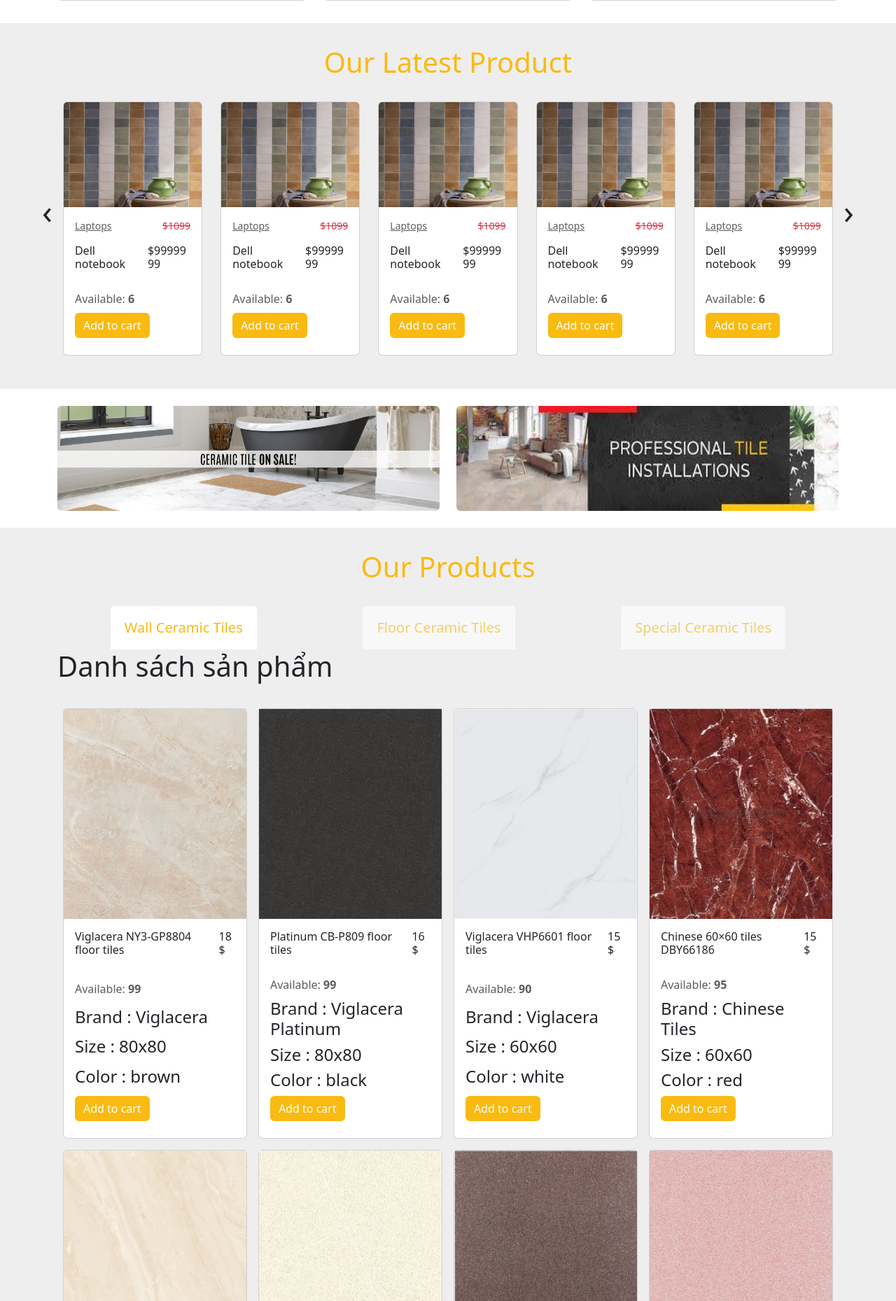
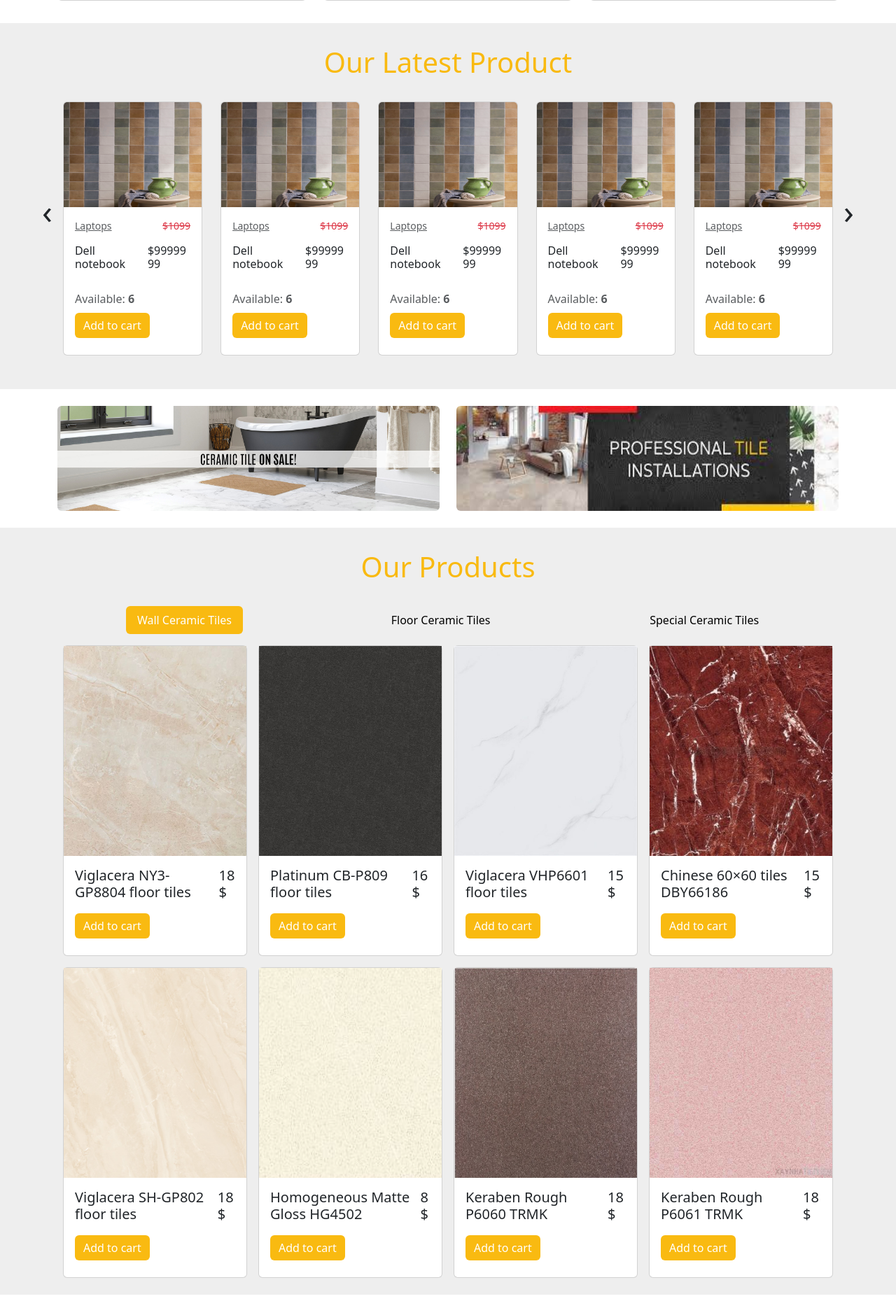
Before and after one commit to huongcaoha1994/ceramic-tiles, a PHP site: page /view/main.php in a window 1280 px wide. Shown: the part 1221-3080 px from the top of the page at 70% size. Run offline with PHP 8.4, Linux system fonts and the light colour scheme; data comes from the database, SQL or seed files in the repository.

Commit message:
big update

```diff
--- a/SRC/assets/css/style.css
+++ b/SRC/assets/css/style.css
@@ -23,6 +23,19 @@
 .text-primary {
   color: var(--primary-color) !important;
 }
+
+/* Nav pill */
+.nav-pills .nav-link.active, .nav-pills .show > .nav-link {
+background-color: var(--primary-color);
+}
+.nav-link {
+  color: #000;
+}
+
+.nav-link:hover {
+  color: var(--hover-color);
+}
+
 
 /* Navbar header  */
 @media (max-width: 991.98px) {
@@ -96,9 +109,16 @@
 
 @media (min-width: 993px) {
   #header ul.navbar-nav.me-auto.mb-2.mb-lg-0 {
+    font-size: 1rem;
+  }
+}
+
+@media (min-width: 1200px) {
+  #header ul.navbar-nav.me-auto.mb-2.mb-lg-0 {
     font-size: 1.3rem;
   }
 }
+
 
 /* Thêm dấu ... vào title với giá khi quá dài */
 .product-view {
@@ -153,62 +173,6 @@
   transform: translateY(-2px);
 }
 
-/* Nav tabs  */
-
-.hn-tabs {
-  display: flex;
-  position: relative;
-}
-.hn-tabs .hn-line {
-  position: absolute;
-  left: 0;
-  bottom: 0;
-  width: 0;
-  height: 6px;
-  border-radius: 15px;
-  background-color: #c23564;
-  transition: all 0.2s ease;
-}
-.hn-tab-item {
-  min-width: 80px;
-  padding: 16px 20px 11px 20px;
-  font-size: 20px;
-  text-align: center;
-  color: var(--primary-color);
-  background-color: #fff;
-  border-top-left-radius: 5px;
-  border-top-right-radius: 5px;
-  border-bottom: 5px solid transparent;
-  opacity: 0.6;
-  cursor: pointer;
-  transition: all 0.5s ease;
-  word-break: break-all;
-}
-
-.hn-tab-icon {
-  font-size: 24px;
-  width: 32px;
-  position: relative;
-  top: 2px;
-}
-.hn-tab-item:hover {
-  opacity: 1;
-  background-color: rgba(194, 53, 100, 0.05);
-  border-color: rgba(194, 53, 100, 0.1);
-}
-.hn-tab-item.active {
-  opacity: 1;
-}
-.hn-tab-content {
-  padding: 28px 0;
-}
-.hn-tab-pane {
-  color: #333;
-  display: none;
-}
-.hn-tab-pane.active {
-  display: block;
-}
 
 /* Set equal card-items */
 .set-equal {
--- a/SRC/assets/js/footerscript.js
+++ b/SRC/assets/js/footerscript.js
@@ -19,34 +19,24 @@ $(".owl-carousel").owlCarousel({
   },
 });
 
-// Function chay tab
-const itemTab = document.querySelector.bind(document);
-const paneTab = document.querySelectorAll.bind(document);
-
-const tabs = paneTab(".hn-tab-item");
-const panes = paneTab(".hn-tab-pane");
-
-const tabActive = itemTab(".hn-tab-item.active");
-const line = itemTab(".hn-tabs .line");
-
-requestIdleCallback(function () {
-  line.style.left = tabActive.offsetLeft + "px";
-  line.style.width = tabActive.offsetWidth + "px";
-});
-
-tabs.forEach((tab, index) => {
-  const pane = panes[index];
-
-  tab.onclick = function () {
-    itemTab(".hn-tab-item.active").classList.remove("active");
-    itemTab(".hn-tab-pane.active").classList.remove("active");
-
-    line.style.left = this.offsetLeft + "px";
-    line.style.width = this.offsetWidth + "px";
-
-    this.classList.add("active");
-    pane.classList.add("active");
-  };
+$(".categories-carousel").owlCarousel({
+  loop: true,
+  margin: 10,
+  nav: true,
+  responsive: {
+    0: {
+      items: 2,
+    },
+    762: {
+      items: 3,
+    },
+    992: {
+      items: 4,
+    },
+    1200: {
+      items: 5,
+    },
+  },
 });
 
 //Function search bar
--- a/SRC/view/header.php
+++ b/SRC/view/header.php
@@ -12,6 +12,8 @@
     <link rel="stylesheet" href="https://cdnjs.cloudflare.com/ajax/libs/font-awesome/6.4.2/css/all.min.css">
     <link rel="stylesheet" href="../assets/js/OwlCarousel2-2.3.4/dist/assets/owl.carousel.css">
     <link rel="stylesheet" href="../assets/js/OwlCarousel2-2.3.4/docs/assets/owl.theme.green.min.cs">
+    <script src='https://cdnjs.cloudflare.com/ajax/libs/jquery/3.5.1/jquery.min.js'></script>
+
     <title>Tiles Ceramic</title>
 </head>
 
@@ -27,7 +29,7 @@
             <div class="navbar-collapse offcanvas-collapse px-2 text-warning" id="navbarsExampleDefault">
                 <ul class="navbar-nav me-auto mb-2 mb-lg-0 text-warning">
                     <li class="nav-item">
-                        <a class="nav-link active" aria-current="page" href="./main.php">Home</a>
+                        <a class="nav-link " aria-current="page" href="./shop.php">Shop</a>
                     </li>
 
                     <li class="nav-item dropdown">
@@ -69,7 +71,7 @@
                         <a class="nav-link" href="./aboutus.php">About Us</a>
                     </li>
                     <li class="nav-item">
-                        <a class="nav-link" href="./contactus.php">Contact Us</a>
+                        <a class="nav-link" href="./contact.php">Contact Us</a>
                     </li>
                 </ul>
             </div>
--- a/SRC/view/main.php
+++ b/SRC/view/main.php
@@ -1,17 +1,3 @@
-<!DOCTYPE html>
-<html lang="en">
-
-<head>
-  <meta charset="UTF-8">
-  <meta name="viewport" content="width=device-width, initial-scale=1.0">
-  <script src='https://cdnjs.cloudflare.com/ajax/libs/jquery/3.5.1/jquery.min.js'></script>
-  <title>Ceramic Tiles</title>
-  <script>
-
-  </script>
-</head>
-
-<body>
 
   <?php
   include("./header.php");
@@ -253,64 +239,48 @@
         <div class="col-12">
           <h1 class="text-primary text-center py-4">Our Products</h1>
 
-          <div class="hn-tabs justify-content-around">
-            <div class="hn-tab-item active">
-              Wall Ceramic Tiles
-
-            </div>
-
-            <div class="hn-tab-item">
-
-              Floor Ceramic Tiles
-
-            </div>
-
-            <div class="hn-tab-item">
-
-              Special Ceramic Tiles
-
-
-            </div>
-            <div class="line d-none"></div>
-          </div>
-          <h1>Danh sách sản phẩm</h1>
-
-          <div class="hn-tab-content">
-            <div class="hn-tab-pane active">
+          <ul class="nav nav-pills mb-3 justify-content-around" id="pills-tab" role="tablist">
+            <li class="nav-item" role="presentation">
+              <button class="nav-link active" id="pills-home-tab" data-bs-toggle="pill" data-bs-target="#pills-home" type="button" role="tab" aria-controls="pills-home" aria-selected="true">Wall Ceramic Tiles</button>
+            </li>
+            <li class="nav-item" role="presentation">
+              <button class="nav-link" id="pills-profile-tab" data-bs-toggle="pill" data-bs-target="#pills-profile" type="button" role="tab" aria-controls="pills-profile" aria-selected="false">Floor Ceramic Tiles</button>
+            </li>
+            <li class="nav-item" role="presentation">
+              <button class="nav-link" id="pills-contact-tab" data-bs-toggle="pill" data-bs-target="#pills-contact" type="button" role="tab" aria-controls="pills-contact" aria-selected="false">Special Ceramic Tiles</button>
+            </li>
+          </ul>
+          <div class="tab-content " id="pills-tabContent">
+            <div class="tab-pane fade show active" id="pills-home" role="tabpanel" aria-labelledby="pills-home-tab">
               <div class="container">
                 <div class="row">
-                  <div class="col-12">
-                    <div class="row">
-                      <?php
-                      include("product-main.php");
-                      ?>
-                    </div>
-                  </div>
+                  <?php include("product-main.php"); ?>
                 </div>
               </div>
             </div>
+            <div class="tab-pane fade" id="pills-profile" role="tabpanel" aria-labelledby="pills-profile-tab">...</div>
+            <div class="tab-pane fade" id="pills-contact" role="tabpanel" aria-labelledby="pills-contact-tab">...</div>
           </div>
-
   </section>
   <!-- Blog post  -->
   <h1 class="text-primary text-center py-4">Blog Post</h1>
   <div class="container blog-post py-3">
     <div class="row">
-      <div class="col">
+      <div class="col-12 col-md-6">
         <div class="d-flex position-relative">
           <img src="../assets/img/homepage/banner-1.jpg" class="flex-shrink-0 me-3" alt="..." width="150px" height="150px">
           <div>
-            <h5 class="mt-0">Gạch Ceramic Là Gì? Phân Biệt Với Gạch Granite, Porcelain</h5>
+            <h5 class="mt-0 text-truncate">Gạch Ceramic Là Gì? Phân Biệt Với Gạch Granite, Porcelain</h5>
             <p>Nhiều mẫu mã, họa tiết, màu sắc, giá thành phải chăng… gạch ceramic (gạch men) trở thành loại vật liệu ốp lát phổ biến hiện nay. Tuy nhiên, loại gạch này có tốt và bền chắc không, có những ưu nhược điểm gì thì không phải gia chủ nào cũng biết. Để hiểu rõ vấn đề này và tìm ra mẫu gạch ceramic đẹp cũng như phương pháp thi công nâng cao chất lượng cho bề mặt ốp lát, bạn hãy tham khảo bài viết dưới đây..</p>
             <a href="#" class="stretched-link btn btn-primary">Đọc thêm</a>
           </div>
         </div>
       </div>
-      <div class="col">
+      <div class="col-12 col-md-6">
         <div class="d-flex position-relative">
           <img src="../assets/img/homepage/banner-1.jpg" class="flex-shrink-0 me-3" alt="..." width="150px" height="150px">
           <div>
-            <h5 class="mt-0">Cách tính số lượng gạch cần sử dụng</h5>
+            <h5 class="mt-0 text-truncate">Cách tính số lượng gạch cần sử dụng</h5>
             <p>Các hộ gia đình thường khá băn khoăn khi không biết nên mua số lượng gạch bao nhiêu cho không bị thừa hay thiếu khi đưa vào thi công. Để đảm bảo tiết kiệm chi phí cho công trình và không bị gián đoán quá trình thi công, hay tham khảo bài viết dưới đây để xác định được số lượng gạch cần mua chính xác nhất nhé!
             </p> <a href="#" class="stretched-link btn btn-primary">Đọc thêm</a>
           </div>
@@ -322,6 +292,3 @@
   <?php
   include('./footer.php');
   ?>
-</body>
-
-</html>
--- a/SRC/view/product-main.php
+++ b/SRC/view/product-main.php
@@ -26,17 +26,10 @@ if ($result_product->num_rows > 0) {
 
 
           <div class="d-flex justify-content-between mb-3">
-            <h6 class="mb-0 product-view"><?php echo $row['product_name']; ?></h6>
-            <h6 class="text-dark mb-0 product-view"><?php echo $row['price']; ?>$</h6>
+            <h5 class="mb-0 product-view"><?php echo $row['product_name']; ?></h5>
+            <h5 class="text-dark mb-0 product-view"><?php echo $row['price']; ?>$</h5>
           </div>
 
-          <div class="d-flex justify-content-between mb-2">
-            <p class="text-muted mb-0">Available: <span class="fw-bold"><?php echo $row['inventory']; ?></span></p>
-
-          </div>
-          <h4>Brand : <?php echo $row['brand']; ?></h4>
-            <h4>Size : <?php echo $row['size']; ?></h4>
-            <h4>Color : <?php echo $row['color']; ?></h4>
           <div class="d-flex justify-content-between mb-2">
             <button class="btn btn-primary">Add to cart</button>
           </div>
```
Also changed, not shown: SRC/view/compare.php (added, +90 -0 lines), SRC/view/expertcorner.php (added, +26 -0 lines), SRC/view/shop.php (+2 -15 lines), SRC/assets/css/main.css (line endings or trailing spaces), SRC/assets/img/homepage/359467981_135725542887576_4598105306475289686_n.jpg (added).
